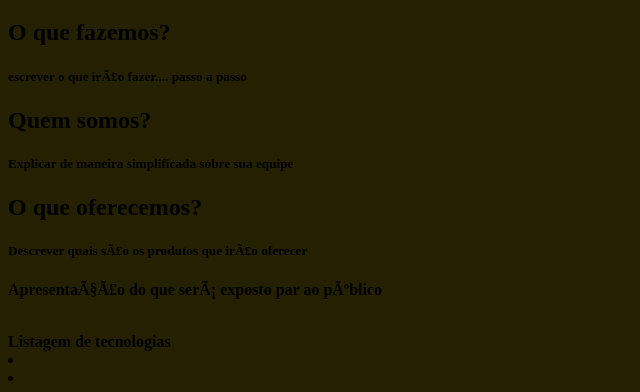
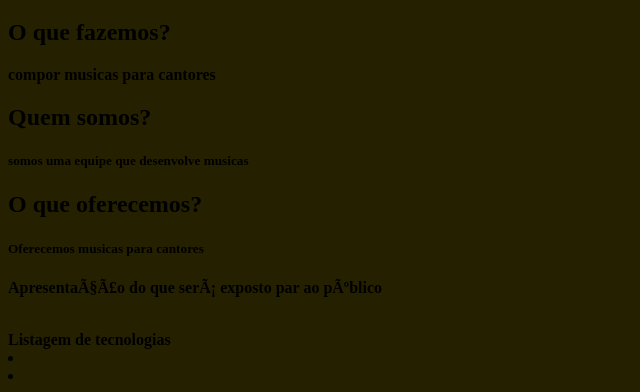
Before and after one commit to Ruangostoso2022/composi-o-musical, a plain HTML site: page index.html in a window 1280 px wide. Shown: the part 511-903 px from the top of the page, 0-640 px from the left. Drawn offline with Linux system fonts and the light colour scheme.

Commit message:
Update index.html

```diff
--- a/index.html
+++ b/index.html
@@ -19,14 +19,14 @@
 <h2 align=”left”> <b>Visão</h2><b>
 <h5 align=“justify”> <p>Estabelecer um roteiro de atividades tecnológicas, elaboradas para o desenvolvimento de ações empreendedoras na prática, visando contribuir com as capacidades, ampliando as habilidades dos estudantes</h5>
 
-<h2 align=”left”> <b>O que fazemos?</h2><b>
-<h5 align=“justify”> <p> escrever o que irão fazer.... passo a passo</h5>
+<h2 align=”left”> <b>O que fazemos?</h2><b
+<h5 align=“justify”> <p> compor musicas para cantores </h5>
 
 <h2 align=”left”> <b>Quem somos?</h2><b>
-<h5 align=“justify”> <p>Explicar de maneira simplificada sobre sua equipe</h5>
+<h5 align=“justify”> <p> somos uma equipe que desenvolve musicas </h5>
 
 <h2 align=”left”> <b>O que oferecemos?</h2><b>
-<h5 align=“justify”> <p>Descrever quais são os produtos que irão oferecer</h5>
+<h5 align=“justify”> <p> Oferecemos musicas para cantores </h5>
 
   <div class="Apresentações">
   <p> Apresentação do que será exposto par ao público</p>
```
